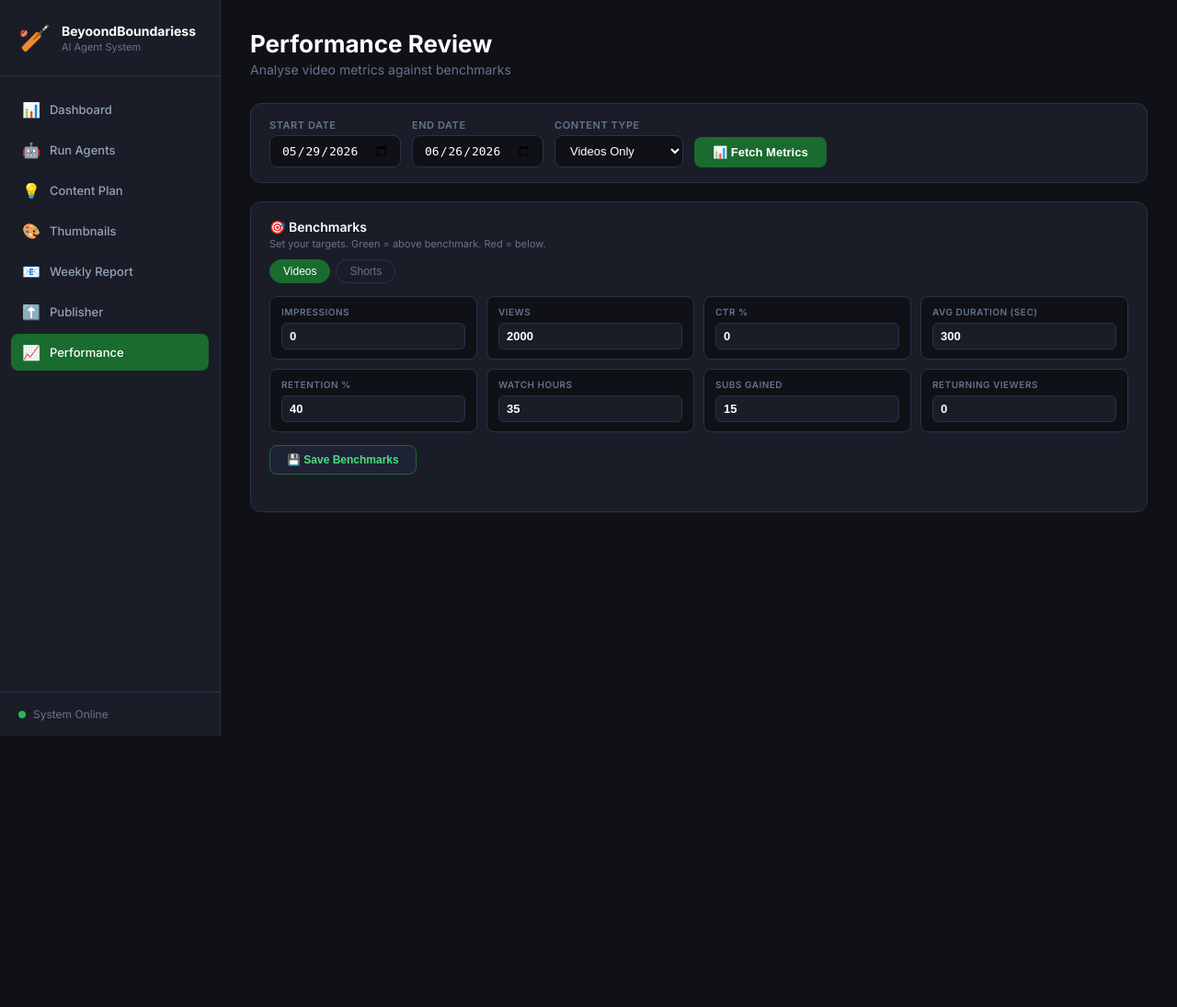
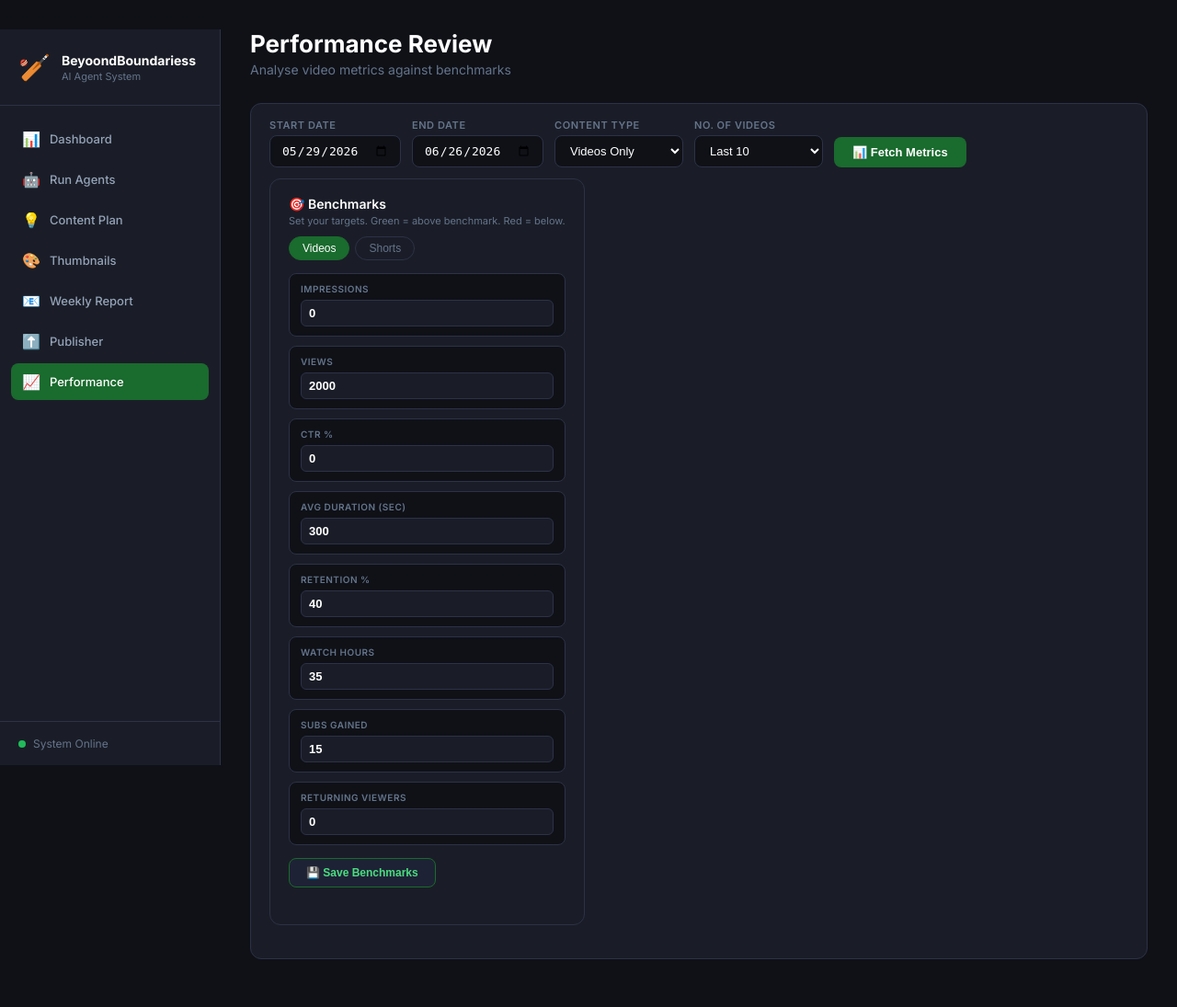
Before and after one commit to Boopeshvik/cricket-yt-agents, a FastAPI app: page / in a window 1280 px wide, after a click that opens the changed part. Shown: the whole page at 92% size. Before the commit the page ends 800 px from the top, so only its background shows below. Run offline with FastAPI, Linux system fonts and the light colour scheme.

Commit message:
Add video count selector to performance dashboard

```diff
--- a/ui/app.py
+++ b/ui/app.py
@@ -336,11 +336,15 @@
         channel_id    = channel_stats["channel_id"]
 
         # Fetch individual video metrics (max 10 to avoid timeout)
+        max_videos = body.get("max_videos", 10)
+
+        # Fetch individual video metrics
         individual = fetch_individual_video_metrics(
             youtube, youtube_analytics, channel_id,
             start_date, end_date, content_type,
-            max_videos=10
+            max_videos=max_videos
         )
+
 
         # Calculate averages from individual video data
         num_videos = len(individual) if individual else 1
--- a/ui/static/js/app.js
+++ b/ui/static/js/app.js
@@ -293,10 +293,17 @@
     document.getElementById('perf-results').style.display = 'none';
 
     try {
+        const limit = parseInt(document.getElementById('perf-limit').value) || 10;
+
         const res  = await fetch('/api/performance', {
             method : 'POST',
             headers: { 'Content-Type': 'application/json' },
-            body   : JSON.stringify({ start_date: start, end_date: end, content_type: type })
+            body   : JSON.stringify({
+                start_date  : start,
+                end_date    : end,
+                content_type: type,
+                max_videos  : limit
+            })
         });
 
         document.getElementById('perf-loading').style.display = 'none';
--- a/ui/templates/dashboard.html
+++ b/ui/templates/dashboard.html
@@ -519,10 +519,19 @@
         <option value="short">Shorts Only</option>
     </select>
 </div>
+<div class="filter-group">
+    <label class="filter-label">No. of Videos</label>
+    <select id="perf-limit" class="filter-input">
+        <option value="5">Last 5</option>
+        <option value="10" selected>Last 10</option>
+        <option value="15">Last 15</option>
+        <option value="20">Last 20</option>
+        <option value="30">Last 30</option>
+    </select>
+</div>
 <button class="btn-fetch" onclick="fetchPerformance()">
     📊 Fetch Metrics
 </button>
-            </div>
 
             <!-- Benchmarks Editor -->
             <div class="benchmark-section">
```
Lines whose indentation alone changed are shown as unchanged.
